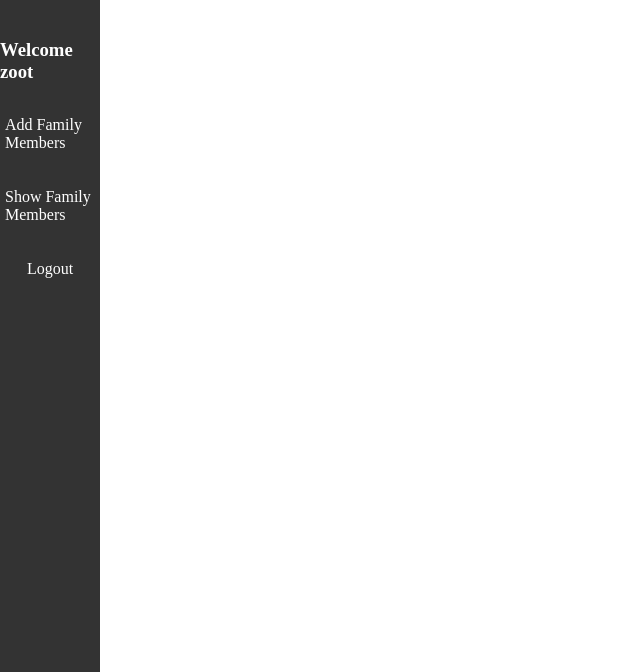
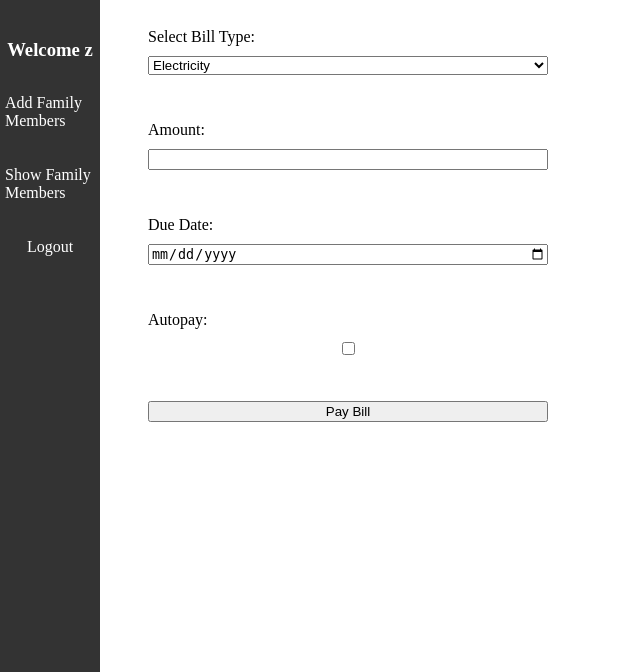
Before and after one commit to zeyad-hamouda/final2, a PHP site: page /profile.php in a window 1280 px wide. Shown: the top 672 px of the page, without its empty margins (0-640 px from the left). Run offline with PHP 8.4, Linux system fonts and the light colour scheme; the visitor is signed in with stand-in values (Sample User, id 1); data comes from the database, SQL or seed files in the repository.

Commit message:
Add files via upload

```diff
--- a/db_init.php
+++ b/db_init.php
@@ -26,4 +26,12 @@ $db->exec("CREATE TABLE IF NOT EXISTS debits (
     final_date TEXT,
     FOREIGN KEY (user_id) REFERENCES users(id)
 )");
+$db->exec("CREATE TABLE IF NOT EXISTS bill_payments (
+    id INTEGER PRIMARY KEY AUTOINCREMENT,
+    user_id INTEGER,
+    amount FLOAT,
+    bill_type TEXT,
+    date TEXT,
+    FOREIGN KEY (user_id) REFERENCES users(id)
+)");
 ?>
--- a/profile.php
+++ b/profile.php
@@ -15,6 +15,37 @@ $user = $stmt->fetch();
 
 // Extract the first name from the username
 $first_name = explode(" ", $user["username"])[0];
+
+// Process the bill payment form submission
+if (isset($_POST["pay_bill"])) {
+	var_dump("pay bill is clicked");
+	// Retrieve the form data
+	$amount = $_POST["amount"];
+	$bill_type = $_POST["bill_type"];
+	// Validate the form data
+	$errors = [];
+	if (!is_numeric($amount) || $amount <= 0) {
+		$errors[] = "Please enter a valid amount.";
+	}
+
+	if (!in_array($bill_type, ["electricity", "water", "internet"])) {
+		$errors[] = "Please select a valid bill type.";
+	}
+
+	// If there are no errors, update the database with the bill payment details
+	if (empty($errors)) {
+		$stmt = $db->prepare("INSERT INTO bill_payments (user_id, amount, bill_type, date) VALUES (:user_id, :amount, :bill_type, :date)");
+		$stmt->bindValue(":user_id", $_SESSION["user_id"]);
+		$stmt->bindValue(":amount", $amount);
+		$stmt->bindValue(":bill_type", $bill_type);
+		$stmt->bindValue(":date", date("Y-m-d H:i:s"));
+		$stmt->execute();
+
+		$message = "Thank you, $first_name! Your $bill_type bill payment of $$amount has been processed.";
+	} else {
+		$message = implode("<br>", $errors);
+	}
+}
 
 if (isset($_POST["add_family_member"])) {
     // Sanitize user input
@@ -42,7 +73,7 @@ if (isset($_POST["add_family_member"])) {
 		$stmt->bindValue(":number", $number);
         $stmt->bindValue(":dob", $dob);
         $stmt->bindValue(":is_sub_user", $privilege == "sub_user" ? 1 : 0);
-        $stmt->bindValue(":parent_id", $parent_id);
+        $stmt->bindValue(":parent_id", $_SESSION["user_id"]);
         $stmt->execute();
 
         $success = "Family member added successfully";
@@ -304,6 +335,21 @@ foreach ($family_birthdays as $family_birthday) {
     		</select>
     		<input type="submit" name="edit_family_member_submit" value="Edit">
 		</form>
+		<form method="post">
+			<label for="bill_type">Select Bill Type:</label>
+			<select id="bill_type" name="bill_type">
+				<option value="electricity">Electricity</option>
+				<option value="water">Water</option>
+				<option value="internet">Internet</option>
+			</select><br><br>
+			<label for="amount">Amount:</label>
+			<input type="number" id="amount" name="amount"><br><br>
+			<label for="due_date">Due Date:</label>
+			<input type="date" id="due_date" name="due_date"><br><br>
+			<label for="autopay">Autopay:</label>
+			<input type="checkbox" id="autopay" name="autopay"><br><br>
+			<input type="submit" name="pay_bill" value="Pay Bill">
+		</form>
 	</div>
 	<script>
 	const editForm = document.getElementById('edit-form');
```
Also changed, not shown: users.db.
